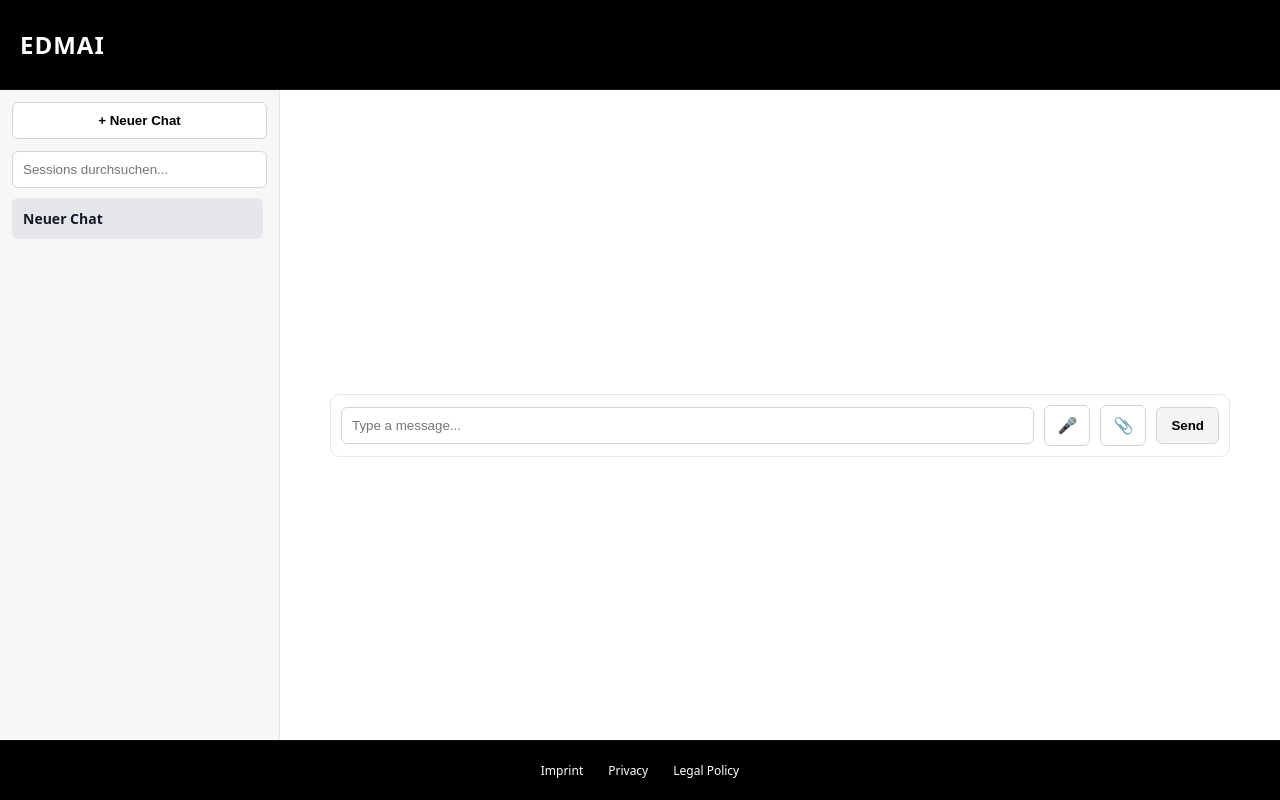
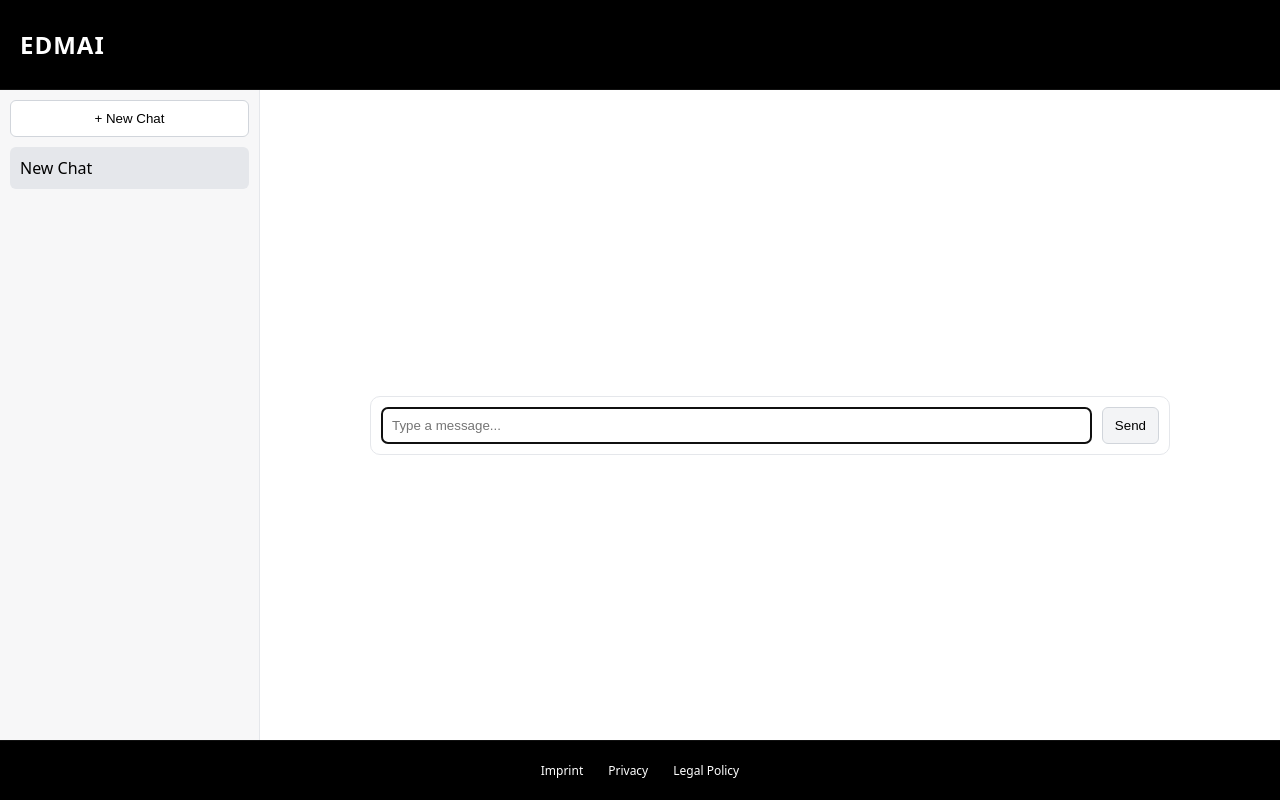
Before and after one commit to stefanbergmann140-commits/my-chat-app, a React (Create React App) app: page / in a window 1280 px wide. Built offline with nearby package versions, Linux system fonts and the light colour scheme.

Commit message:
update chat ui with header and footer

```diff
--- a/src/App.js
+++ b/src/App.js
@@ -1,50 +1,6 @@
-import { useState, useEffect, useRef, useCallback, useMemo } from "react";
+import { useState, useEffect, useRef, useCallback } from "react";
 import ReactMarkdown from "react-markdown";
 import remarkGfm from "remark-gfm";
-
-/* =========================
-   CONFIG
-========================= */
-const FLOWISE_BASE_URL = "https://flowise-production-86eb.up.railway.app/api/v1";
-const CHATFLOW_ID = "77fe7e7c-0238-4f2b-a688-abc4e4e2c43c";
-const FLOWISE_API_KEY = "";
-
-/* =========================
-   HELPERS
-========================= */
-function getAuthHeaders(extra = {}) {
-  const headers = { ...extra };
-
-  if (FLOWISE_API_KEY) {
-    headers.Authorization = `Bearer ${FLOWISE_API_KEY}`;
-  }
-
-  return headers;
-}
-
-async function uploadFilesToFlowise(files, chatId) {
-  const formData = new FormData();
-
-  files.forEach((file) => {
-    formData.append("files", file);
-  });
-
-  const res = await fetch(
-    `${FLOWISE_BASE_URL}/attachments/${CHATFLOW_ID}/${chatId}`,
-    {
-      method: "POST",
-      headers: getAuthHeaders(),
-      body: formData
-    }
-  );
-
-  if (!res.ok) {
-    const errText = await res.text();
-    throw new Error(errText || "Upload fehlgeschlagen");
-  }
-
-  return await res.json();
-}
 
 /* =========================
    HEADER
@@ -71,7 +27,8 @@ const headerStyles = {
 
   container: {
     display: "flex",
-    alignItems: "center"
+    alignItems: "baseline",
+    gap: 20
   },
 
   logo: {
@@ -136,27 +93,30 @@ const footerStyles = {
 ========================= */
 export default function App() {
   const [chats, setChats] = useState([
-    { id: "1", title: "Neuer Chat", messages: [] }
+    { id: 1, title: "New Chat", messages: [] }
   ]);
 
-  const [activeChatId, setActiveChatId] = useState("1");
+  const [activeChatId, setActiveChatId] = useState(1);
   const [input, setInput] = useState("");
   const [loading, setLoading] = useState(false);
   const [hasStarted, setHasStarted] = useState(false);
-  const [sessionSearch, setSessionSearch] = useState("");
-  const [isRecording, setIsRecording] = useState(false);
-  const [speechSupported, setSpeechSupported] = useState(false);
-  const [pendingUploads, setPendingUploads] = useState([]);
 
   const chatEndRef = useRef(null);
-  const fileInputRef = useRef(null);
-  const recognitionRef = useRef(null);
+  const inputRef = useRef(null);
 
   const activeChat = chats.find((c) => c.id === activeChatId);
 
   useEffect(() => {
     chatEndRef.current?.scrollIntoView({ behavior: "smooth" });
-  }, [chats, activeChatId, loading]);
+  }, [chats]);
+
+  useEffect(() => {
+    inputRef.current?.focus();
+  }, []);
+
+  useEffect(() => {
+    inputRef.current?.focus();
+  }, [activeChatId, loading]);
 
   useEffect(() => {
     const observer = new MutationObserver(() => {
@@ -167,73 +127,16 @@ export default function App() {
     });
 
     observer.observe(document.body, { childList: true, subtree: true });
-
     return () => observer.disconnect();
   }, []);
-
-  useEffect(() => {
-    const SpeechRecognition =
-      window.SpeechRecognition || window.webkitSpeechRecognition;
-
-    if (!SpeechRecognition) return;
-
-    setSpeechSupported(true);
-
-    const recognition = new SpeechRecognition();
-    recognition.lang = "de-DE";
-    recognition.interimResults = true;
-    recognition.continuous = false;
-
-    recognition.onstart = () => {
-      setIsRecording(true);
-    };
-
-    recognition.onresult = (event) => {
-      let transcript = "";
-
-      for (let i = 0; i < event.results.length; i++) {
-        transcript += event.results[i][0].transcript;
-      }
-
-      setInput(transcript.trim());
-    };
-
-    recognition.onerror = () => {
-      setIsRecording(false);
-    };
-
-    recognition.onend = () => {
-      setIsRecording(false);
-    };
-
-    recognitionRef.current = recognition;
-  }, []);
-
-  const filteredChats = useMemo(() => {
-    const query = sessionSearch.trim().toLowerCase();
-
-    if (!query) return chats;
-
-    return chats.filter((chat) => {
-      const titleMatch = chat.title.toLowerCase().includes(query);
-
-      const messageMatch = chat.messages.some((message) =>
-        message.text.toLowerCase().includes(query)
-      );
-
-      return titleMatch || messageMatch;
-    });
-  }, [chats, sessionSearch]);
 
   const handleUserMessage = useCallback(async (text, currentChatId, isFirstMessage) => {
     try {
       const res = await fetch(
-        `${FLOWISE_BASE_URL}/prediction/${CHATFLOW_ID}`,
+        "https://flowise-production-86eb.up.railway.app/api/v1/prediction/77fe7e7c-0238-4f2b-a688-abc4e4e2c43c",
         {
           method: "POST",
-          headers: getAuthHeaders({
-            "Content-Type": "application/json"
-          }),
+          headers: { "Content-Type": "application/json" },
           body: JSON.stringify({
             question: text,
             chatId: currentChatId
@@ -241,13 +144,8 @@ export default function App() {
         }
       );
 
-      if (!res.ok) {
-        const errText = await res.text();
-        throw new Error(errText || "Prediction request failed");
-      }
-
       const data = await res.json();
-      const aiText = data.text || data.answer || "Keine Antwort";
+      const aiText = data.text || data.answer || "No response";
 
       setChats((prev) =>
         prev.map((chat) => {
@@ -272,49 +170,32 @@ export default function App() {
                 ...chat,
                 messages: [
                   ...chat.messages,
-                  {
-                    role: "ai",
-                    text: `Error generating response${
-                      err?.message ? `: ${err.message}` : ""
-                    }`
-                  }
+                  { role: "ai", text: "Error generating response" }
                 ]
               }
             : chat
         )
       );
     }
+
+    setLoading(false);
   }, []);
 
   const sendMessage = async () => {
-    if ((!input.trim() && pendingUploads.length === 0) || loading) return;
+    if (!input.trim() || loading) return;
 
     if (!hasStarted) setHasStarted(true);
 
-    const userText =
-      input.trim() ||
-      (pendingUploads.length > 0
-        ? "Bitte analysiere die hochgeladenen Dateien."
-        : "");
-
+    const userText = input;
     const currentChatId = activeChatId;
     const isFirstMessage = activeChat?.messages.length === 0;
-
-    const uploadPreviewMessages = pendingUploads.map((file) => ({
-      role: "user",
-      text: `📎 Datei angehängt: ${file.name}`
-    }));
 
     setChats((prev) =>
       prev.map((chat) =>
         chat.id === currentChatId
           ? {
               ...chat,
-              messages: [
-                ...chat.messages,
-                ...(input.trim() ? [{ role: "user", text: userText }] : []),
-                ...uploadPreviewMessages
-              ]
+              messages: [...chat.messages, { role: "user", text: userText }]
             }
           : chat
       )
@@ -323,46 +204,14 @@ export default function App() {
     setInput("");
     setLoading(true);
 
-    try {
-      if (pendingUploads.length > 0) {
-        await uploadFilesToFlowise(pendingUploads, currentChatId);
-      }
-
     await handleUserMessage(userText, currentChatId, isFirstMessage);
-    } catch (err) {
-      setChats((prev) =>
-        prev.map((chat) =>
-          chat.id === currentChatId
-            ? {
-                ...chat,
-                messages: [
-                  ...chat.messages,
-                  {
-                    role: "ai",
-                    text: `Upload Fehler${
-                      err?.message ? `: ${err.message}` : ""
-                    }`
-                  }
-                ]
-              }
-            : chat
-        )
-      );
-    } finally {
-      setPendingUploads([]);
-
-      if (fileInputRef.current) {
-        fileInputRef.current.value = "";
-      }
-
-      setLoading(false);
-    }
+    inputRef.current?.focus();
   };
 
   const createNewChat = () => {
     const newChat = {
-      id: String(Date.now()),
-      title: "Neuer Chat",
+      id: Date.now(),
+      title: "New Chat",
       messages: []
     };
 
@@ -370,47 +219,10 @@ export default function App() {
     setActiveChatId(newChat.id);
     setHasStarted(false);
     setInput("");
-    setPendingUploads([]);
-  };
 
-  const toggleRecording = () => {
-    if (!recognitionRef.current) {
-      alert("Spracherkennung wird in diesem Browser nicht unterstützt.");
-      return;
-    }
-
-    if (isRecording) {
-      recognitionRef.current.stop();
-    } else {
-      recognitionRef.current.start();
-    }
-  };
-
-  const handleFileSelect = (event) => {
-    const files = Array.from(event.target.files || []);
-    if (!files.length) return;
-
-    setPendingUploads((prev) => {
-      const existingKeys = new Set(prev.map((f) => `${f.name}-${f.size}`));
-
-      const nextFiles = files.filter(
-        (file) => !existingKeys.has(`${file.name}-${file.size}`)
-      );
-
-      return [...prev, ...nextFiles];
-    });
-
-    if (!hasStarted) setHasStarted(true);
-  };
-
-  const removePendingUpload = (indexToRemove) => {
-    setPendingUploads((prev) =>
-      prev.filter((_, index) => index !== indexToRemove)
-    );
-
-    if (fileInputRef.current) {
-      fileInputRef.current.value = "";
-    }
+    setTimeout(() => {
+      inputRef.current?.focus();
+    }, 0);
   };
 
   return (
@@ -420,42 +232,21 @@ export default function App() {
       <div style={styles.body}>
         <div style={styles.sidebar}>
           <button onClick={createNewChat} style={styles.newChat}>
-            + Neuer Chat
+            + New Chat
           </button>
 
-          <input
-            type="text"
-            value={sessionSearch}
-            onChange={(e) => setSessionSearch(e.target.value)}
-            placeholder="Sessions durchsuchen..."
-            style={styles.searchInput}
-          />
-
-          <div style={styles.chatList}>
-            {filteredChats.length > 0 ? (
-              filteredChats.map((chat) => (
+          {chats.map((chat) => (
             <div
               key={chat.id}
               onClick={() => setActiveChatId(chat.id)}
               style={{
                 ...styles.chatItem,
-                    background:
-                      chat.id === activeChatId ? "#e5e7eb" : "transparent"
+                background: chat.id === activeChatId ? "#e5e7eb" : "transparent"
               }}
             >
-                  <div style={styles.chatTitle}>{chat.title}</div>
-
-                  {chat.messages.length > 0 && (
-                    <div style={styles.chatPreview}>
-                      {chat.messages[chat.messages.length - 1].text}
+              {chat.title}
             </div>
-                  )}
-                </div>
-              ))
-            ) : (
-              <div style={styles.noResults}>Keine Sessions gefunden</div>
-            )}
-          </div>
+          ))}
         </div>
 
         <div style={styles.main}>
@@ -472,17 +263,11 @@ export default function App() {
                 key={i}
                 style={{
                   display: "flex",
-                  justifyContent:
-                    m.role === "user" ? "flex-end" : "flex-start",
+                  justifyContent: m.role === "user" ? "flex-end" : "flex-start",
                   padding: 10
                 }}
               >
-                <div
-                  style={{
-                    ...styles.bubble,
-                    ...(m.role === "user" ? styles.userBubble : styles.aiBubble)
-                  }}
-                >
+                <div style={styles.bubble}>
                   <ReactMarkdown remarkPlugins={[remarkGfm]}>
                     {m.text}
                   </ReactMarkdown>
@@ -507,30 +292,10 @@ export default function App() {
               flex: hasStarted ? "unset" : 1
             }}
           >
-            <div style={styles.composerWrap}>
-              {pendingUploads.length > 0 && (
-                <div style={styles.uploadPreviewBar}>
-                  {pendingUploads.map((file, index) => (
-                    <div
-                      key={`${file.name}-${file.size}-${index}`}
-                      style={styles.uploadChip}
-                    >
-                      <span style={styles.uploadChipText}>{file.name}</span>
-
-                      <button
-                        onClick={() => removePendingUpload(index)}
-                        style={styles.uploadChipRemove}
-                        title="Entfernen"
-                      >
-                        ×
-                      </button>
-                    </div>
-                  ))}
-                </div>
-              )}
-
             <div style={styles.inputBar}>
               <input
+                ref={inputRef}
+                autoFocus
                 value={input}
                 onChange={(e) => setInput(e.target.value)}
                 placeholder="Type a message..."
@@ -540,39 +305,9 @@ export default function App() {
                 }}
               />
 
-                <button
-                  onClick={toggleRecording}
-                  style={{
-                    ...styles.iconButton,
-                    ...(isRecording ? styles.recordingButton : {}),
-                    ...(speechSupported ? {} : styles.disabledButton)
-                  }}
-                  title="Sprachaufnahme"
-                  disabled={!speechSupported}
-                >
-                  🎤
-                </button>
-
-                <button
-                  onClick={() => fileInputRef.current?.click()}
-                  style={styles.iconButton}
-                  title="Datei hochladen"
-                >
-                  📎
-                </button>
-
-                <input
-                  ref={fileInputRef}
-                  type="file"
-                  multiple
-                  style={{ display: "none" }}
-                  onChange={handleFileSelect}
-                />
-
               <button onClick={sendMessage} style={styles.button}>
                 Send
               </button>
-              </div>
             </div>
           </div>
         </div>
@@ -602,80 +337,33 @@ const styles = {
   },
 
   sidebar: {
-    width: 280,
+    width: 260,
     borderRight: "1px solid #e5e7eb",
-    padding: 12,
-    background: "#f7f7f8",
-    display: "flex",
-    flexDirection: "column",
-    gap: 10
+    padding: 10,
+    background: "#f7f7f8"
   },
 
   newChat: {
     width: "100%",
     padding: 10,
-    marginBottom: 2,
+    marginBottom: 10,
     borderRadius: 6,
     border: "1px solid #d1d5db",
     background: "#fff",
-    cursor: "pointer",
-    fontWeight: 600
-  },
-
-  searchInput: {
-    width: "100%",
-    padding: 10,
-    borderRadius: 6,
-    border: "1px solid #d1d5db",
-    outline: "none",
-    boxSizing: "border-box",
-    background: "#fff"
-  },
-
-  chatList: {
-    overflowY: "auto",
-    flex: 1,
-    paddingRight: 4
+    cursor: "pointer"
   },
 
   chatItem: {
     padding: 10,
     borderRadius: 6,
-    cursor: "pointer",
-    marginBottom: 6,
-    border: "1px solid transparent"
-  },
-
-  chatTitle: {
-    fontSize: 14,
-    fontWeight: 600,
-    color: "#111827",
-    whiteSpace: "nowrap",
-    overflow: "hidden",
-    textOverflow: "ellipsis"
-  },
-
-  chatPreview: {
-    fontSize: 12,
-    color: "#6b7280",
-    marginTop: 4,
-    whiteSpace: "nowrap",
-    overflow: "hidden",
-    textOverflow: "ellipsis"
-  },
-
-  noResults: {
-    fontSize: 13,
-    color: "#6b7280",
-    padding: 10
+    cursor: "pointer"
   },
 
   main: {
     flex: 1,
     display: "flex",
     flexDirection: "column",
-    justifyContent: "center",
-    minWidth: 0
+    justifyContent: "center"
   },
 
   chatArea: {
@@ -685,71 +373,14 @@ const styles = {
   bubble: {
     maxWidth: 700,
     padding: 12,
-    borderRadius: 10,
+    borderRadius: 8,
     border: "1px solid #e5e7eb",
-    wordBreak: "break-word"
-  },
-
-  userBubble: {
-    background: "#f3f4f6"
-  },
-
-  aiBubble: {
     background: "#fff"
   },
 
   inputWrapper: {
     display: "flex",
     padding: 20
-  },
-
-  composerWrap: {
-    width: "100%",
-    maxWidth: 900,
-    margin: "0 auto",
-    display: "flex",
-    flexDirection: "column",
-    gap: 10
-  },
-
-  uploadPreviewBar: {
-    display: "flex",
-    flexWrap: "wrap",
-    gap: 8,
-    padding: 10,
-    border: "1px solid #e5e7eb",
-    borderRadius: 10,
-    background: "#fff"
-  },
-
-  uploadChip: {
-    display: "flex",
-    alignItems: "center",
-    gap: 8,
-    padding: "6px 10px",
-    borderRadius: 999,
-    background: "#f3f4f6",
-    border: "1px solid #d1d5db",
-    maxWidth: "100%"
-  },
-
-  uploadChipText: {
-    fontSize: 12,
-    color: "#111827",
-    whiteSpace: "nowrap",
-    overflow: "hidden",
-    textOverflow: "ellipsis",
-    maxWidth: 220
-  },
-
-  uploadChipRemove: {
-    border: "none",
-    background: "transparent",
-    cursor: "pointer",
-    fontSize: 16,
-    lineHeight: 1,
-    color: "#6b7280",
-    padding: 0
   },
 
   inputBar: {
@@ -760,43 +391,22 @@ const styles = {
     borderRadius: 10,
     background: "#fff",
     width: "100%",
-    alignItems: "center"
+    maxWidth: 800,
+    margin: "0 auto"
   },
 
   input: {
     flex: 1,
     padding: 10,
     borderRadius: 6,
-    border: "1px solid #d1d5db",
-    outline: "none"
+    border: "1px solid #d1d5db"
   },
 
   button: {
-    padding: "10px 14px",
+    padding: "8px 12px",
     borderRadius: 6,
     border: "1px solid #d1d5db",
     background: "#f3f4f6",
-    cursor: "pointer",
-    fontWeight: 600
-  },
-
-  iconButton: {
-    padding: "10px 12px",
-    borderRadius: 6,
-    border: "1px solid #d1d5db",
-    background: "#fff",
-    cursor: "pointer",
-    fontSize: 16,
-    minWidth: 44
-  },
-
-  recordingButton: {
-    background: "#fee2e2",
-    border: "1px solid #ef4444"
-  },
-
-  disabledButton: {
-    opacity: 0.5,
-    cursor: "not-allowed"
+    cursor: "pointer"
   }
 };
```
Lines whose indentation alone changed are shown as unchanged.
